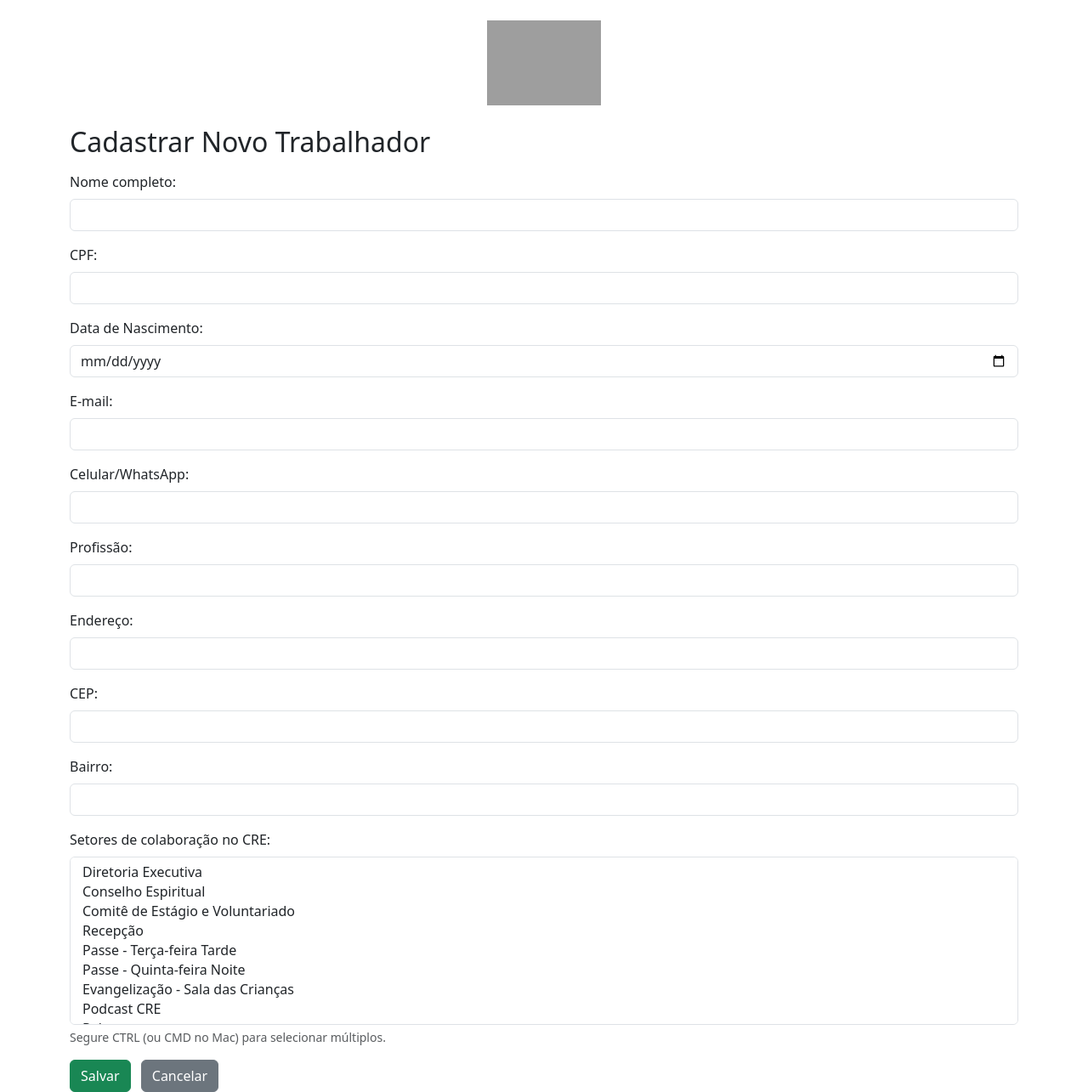
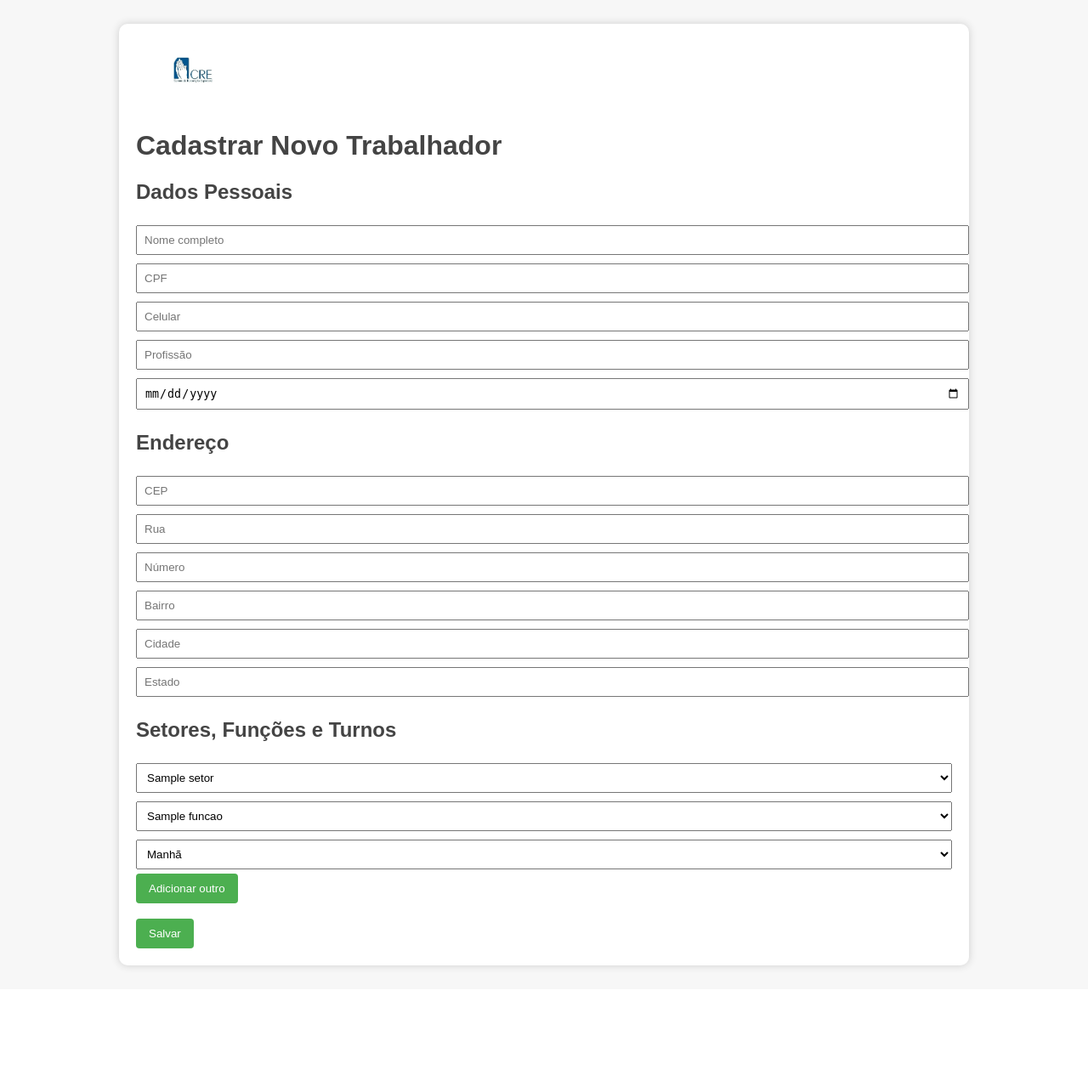
Before and after one commit to rdfranca/centro-espirita-app, a Flask app: page /cadastrar in a window 1280 px wide. Shown: the whole page at 85% size. After the commit the page ends 1142 px from the top, so only its background shows below. Run offline with Flask 3, Linux system fonts and the light colour scheme; a database or web service that is not in the repository returns one stand-in record (values such as "Sample title"); some libraries are stand-ins or nearby versions; grey boxes are pictures that could not be loaded.

Commit message:
Add files via upload

```diff
--- a/app_env.py
+++ b/app_env.py
@@ -1,10 +1,10 @@
+
 import os
 import psycopg2
 from flask import Flask, render_template, request, redirect
 
 app = Flask(__name__)
 
-# Conexão com o banco de dados PostgreSQL (Supabase)
 def conectar():
     return psycopg2.connect(
         host=os.getenv("DB_HOST"),
@@ -24,12 +24,15 @@ def buscar():
     conn = conectar()
     cursor = conn.cursor()
     cursor.execute("""
-        SELECT t.id, t.nome, t.cpf, t.celular, t.profissao, e.cep, e.rua, e.numero, e.bairro, e.cidade, e.estado,
-               ARRAY_AGG(s.nome) as setores
-        FROM trabalhadores t
-        LEFT JOIN enderecos e ON t.id = e.trabalhador_id
-        LEFT JOIN trabalhador_setor ts ON t.id = ts.trabalhador_id
-        LEFT JOIN setores s ON ts.setor_id = s.id
+        SELECT t.id, t.nome, t.cpf, t.celular, t.profissao, t.data_nascimento, e.cep, e.rua, e.numero, e.bairro, e.cidade, e.estado,
+               ARRAY_AGG(DISTINCT s.nome) AS setores,
+               ARRAY_AGG(DISTINCT f.nome) AS funcoes,
+               ARRAY_AGG(DISTINCT tsf.turno) AS turnos
+        FROM trabalhador t
+        LEFT JOIN endereco e ON t.id = e.trabalhador_id
+        LEFT JOIN trabalhador_setor_funcao tsf ON t.id = tsf.trabalhador_id
+        LEFT JOIN setor s ON tsf.setor_id = s.id
+        LEFT JOIN funcao f ON tsf.funcao_id = f.id
         WHERE t.nome ILIKE %s OR t.cpf ILIKE %s
         GROUP BY t.id, e.cep, e.rua, e.numero, e.bairro, e.cidade, e.estado
     """, (f"%{termo}%", f"%{termo}%"))
@@ -41,10 +44,12 @@ def buscar():
 def cadastrar():
     conn = conectar()
     cursor = conn.cursor()
-    cursor.execute("SELECT id, nome FROM setores ORDER BY nome")
+    cursor.execute("SELECT id, nome FROM setor ORDER BY nome")
     setores = cursor.fetchall()
+    cursor.execute("SELECT id, nome FROM funcao ORDER BY nome")
+    funcoes = cursor.fetchall()
     conn.close()
-    return render_template("cadastrar.html", setores=setores)
+    return render_template("cadastrar.html", setores=setores, funcoes=funcoes)
 
 @app.route("/inserir", methods=["POST"])
 def inserir():
@@ -53,7 +58,6 @@ def inserir():
     celular = request.form["celular"]
     profissao = request.form["profissao"]
     nascimento = request.form["nascimento"]
-    setores = request.form.getlist("setores")
 
     cep = request.form["cep"]
     rua = request.form["rua"]
@@ -66,86 +70,26 @@ def inserir():
     cursor = conn.cursor()
 
     cursor.execute("""
-        INSERT INTO trabalhadores (nome, cpf, celular, profissao, data_nascimento)
+        INSERT INTO trabalhador (nome, cpf, celular, profissao, data_nascimento)
         VALUES (%s, %s, %s, %s, %s)
         RETURNING id
     """, (nome, cpf, celular, profissao, nascimento))
     trabalhador_id = cursor.fetchone()[0]
 
     cursor.execute("""
-        INSERT INTO enderecos (trabalhador_id, cep, rua, numero, bairro, cidade, estado)
+        INSERT INTO endereco (trabalhador_id, cep, rua, numero, bairro, cidade, estado)
         VALUES (%s, %s, %s, %s, %s, %s, %s)
     """, (trabalhador_id, cep, rua, numero, bairro, cidade, estado))
 
-    for setor_id in setores:
+    setores = request.form.getlist("setores[]")
+    funcoes = request.form.getlist("funcoes[]")
+    turnos = request.form.getlist("turnos[]")
+
+    for setor_id, funcao_id, turno in zip(setores, funcoes, turnos):
         cursor.execute("""
-            INSERT INTO trabalhador_setor (trabalhador_id, setor_id)
-            VALUES (%s, %s)
-        """, (trabalhador_id, setor_id))
-
-    conn.commit()
-    conn.close()
-    return redirect("/")
-
-@app.route("/editar-form", methods=["POST"])
-def editar_form():
-    trabalhador_id = request.form["id"]
-    conn = conectar()
-    cursor = conn.cursor()
-
-    cursor.execute("SELECT id, nome, cpf, celular, profissao, data_nascimento FROM trabalhadores WHERE id = %s", (trabalhador_id,))
-    trabalhador = cursor.fetchone()
-
-    cursor.execute("SELECT * FROM enderecos WHERE trabalhador_id = %s", (trabalhador_id,))
-    endereco = cursor.fetchone()
-
-    cursor.execute("SELECT setor_id FROM trabalhador_setor WHERE trabalhador_id = %s", (trabalhador_id,))
-    setores_trabalhador = [row[0] for row in cursor.fetchall()]
-
-    cursor.execute("SELECT id, nome FROM setores ORDER BY nome")
-    todos_setores = cursor.fetchall()
-
-    conn.close()
-    return render_template("editar.html", trabalhador=trabalhador, endereco=endereco, setores_trabalhador=setores_trabalhador, todos_setores=todos_setores)
-
-@app.route("/editar", methods=["POST"])
-def editar():
-    trabalhador_id = request.form["id"]
-    nome = request.form["nome"]
-    cpf = request.form["cpf"]
-    celular = request.form["celular"]
-    profissao = request.form["profissao"]
-    nascimento = request.form["nascimento"]
-    setores = request.form.getlist("setores")
-
-    cep = request.form["cep"]
-    rua = request.form["rua"]
-    numero = request.form["numero"]
-    bairro = request.form["bairro"]
-    cidade = request.form["cidade"]
-    estado = request.form["estado"]
-
-    conn = conectar()
-    cursor = conn.cursor()
-
-    cursor.execute("""
-        UPDATE trabalhadores
-        SET nome=%s, cpf=%s, celular=%s, profissao=%s, data_nascimento=%s
-        WHERE id=%s
-    """, (nome, cpf, celular, profissao, nascimento, trabalhador_id))
-
-    cursor.execute("""
-        UPDATE enderecos
-        SET cep=%s, rua=%s, numero=%s, bairro=%s, cidade=%s, estado=%s
-        WHERE trabalhador_id=%s
-    """, (cep, rua, numero, bairro, cidade, estado, trabalhador_id))
-
-    cursor.execute("DELETE FROM trabalhador_setor WHERE trabalhador_id=%s", (trabalhador_id,))
-    for setor_id in setores:
-        cursor.execute("""
-            INSERT INTO trabalhador_setor (trabalhador_id, setor_id)
-            VALUES (%s, %s)
-        """, (trabalhador_id, setor_id))
+            INSERT INTO trabalhador_setor_funcao (trabalhador_id, setor_id, funcao_id, turno)
+            VALUES (%s, %s, %s, %s)
+        """, (trabalhador_id, setor_id, funcao_id, turno))
 
     conn.commit()
     conn.close()
--- a/requirements.txt
+++ b/requirements.txt
@@ -1,4 +1,3 @@
-flask
-mysql-connector-python
+Flask==2.3.3
 gunicorn
 psycopg2-binary
--- /dev/null
+++ b/templates/base.html
@@ -0,0 +1,25 @@
+
+<!DOCTYPE html>
+<html>
+<head>
+    <meta charset="UTF-8">
+    <title>Cadastro de Trabalhadores</title>
+    <style>
+        body { font-family: Arial, sans-serif; padding: 20px; background-color: #f7f7f7; }
+        header img { height: 60px; margin-bottom: 20px; }
+        .container { background: #fff; padding: 20px; border-radius: 10px; max-width: 960px; margin: auto; box-shadow: 0 0 10px #ccc; }
+        h1, h2 { color: #444; }
+        form input, form select { padding: 8px; margin: 5px 0; width: 100%; }
+        .btn { background-color: #4CAF50; color: white; border: none; padding: 10px 15px; border-radius: 4px; cursor: pointer; }
+        .btn:hover { background-color: #45a049; }
+    </style>
+</head>
+<body>
+    <div class="container">
+        <header>
+            <img src="/static/logo.png" alt="Logo">
+        </header>
+        {% block content %}{% endblock %}
+    </div>
+</body>
+</html>
--- a/templates/cadastrar.html
+++ b/templates/cadastrar.html
@@ -1,71 +1,52 @@
 
-<!DOCTYPE html>
-<html lang="pt-br">
-<head>
-  <meta charset="UTF-8">
-  <title>Cadastrar Trabalhador</title>
-  <meta name="viewport" content="width=device-width, initial-scale=1">
-  <link href="https://cdn.jsdelivr.net/npm/bootstrap@5.3.2/dist/css/bootstrap.min.css" rel="stylesheet">
-</head>
-<body class="container mt-4">
-  <div class="text-center">
-    <img src="{{ url_for('static', filename='logo_cre.png') }}" alt="Logo CRE" style="max-height: 100px;">
-  </div>
-  <h2 class="mt-4">Cadastrar Novo Trabalhador</h2>
-  <form action="/inserir" method="POST" class="mt-3">
-    <div class="mb-3">
-      <label for="nome" class="form-label">Nome completo:</label>
-      <input type="text" class="form-control" id="nome" name="nome" required>
+{% extends "base.html" %}
+{% block content %}
+<h1>Cadastrar Novo Trabalhador</h1>
+<form action="/inserir" method="POST">
+    <h2>Dados Pessoais</h2>
+    <input type="text" name="nome" placeholder="Nome completo" required>
+    <input type="text" name="cpf" placeholder="CPF" required>
+    <input type="text" name="celular" placeholder="Celular">
+    <input type="text" name="profissao" placeholder="Profissão">
+    <input type="date" name="nascimento" placeholder="Data de nascimento">
+
+    <h2>Endereço</h2>
+    <input type="text" name="cep" placeholder="CEP">
+    <input type="text" name="rua" placeholder="Rua">
+    <input type="text" name="numero" placeholder="Número">
+    <input type="text" name="bairro" placeholder="Bairro">
+    <input type="text" name="cidade" placeholder="Cidade">
+    <input type="text" name="estado" placeholder="Estado">
+
+    <h2>Setores, Funções e Turnos</h2>
+    <div id="vinculos">
+        <div class="vinculo">
+            <select name="setores[]">
+                {% for id, nome in setores %}
+                    <option value="{{ id }}">{{ nome }}</option>
+                {% endfor %}
+            </select>
+            <select name="funcoes[]">
+                {% for id, nome in funcoes %}
+                    <option value="{{ id }}">{{ nome }}</option>
+                {% endfor %}
+            </select>
+            <select name="turnos[]">
+                <option value="Manhã">Manhã</option>
+                <option value="Tarde">Tarde</option>
+                <option value="Noite">Noite</option>
+            </select>
+        </div>
     </div>
-    <div class="mb-3">
-      <label for="cpf" class="form-label">CPF:</label>
-      <input type="text" class="form-control" id="cpf" name="cpf" maxlength="20" required>
-    </div>
-    <div class="mb-3">
-      <label for="data_nascimento" class="form-label">Data de Nascimento:</label>
-      <input type="date" class="form-control" id="data_nascimento" name="data_nascimento">
-    </div>
-    <div class="mb-3">
-      <label for="email" class="form-label">E-mail:</label>
-      <input type="email" class="form-control" id="email" name="email">
-    </div>
-    <div class="mb-3">
-      <label for="celular" class="form-label">Celular/WhatsApp:</label>
-      <input type="text" class="form-control" id="celular" name="celular">
-    </div>
-    <div class="mb-3">
-      <label for="profissao" class="form-label">Profissão:</label>
-      <input type="text" class="form-control" id="profissao" name="profissao">
-    </div>
-    <div class="mb-3">
-      <label for="endereco" class="form-label">Endereço:</label>
-      <input type="text" class="form-control" id="endereco" name="endereco">
-    </div>
-    <div class="mb-3">
-      <label for="cep" class="form-label">CEP:</label>
-      <input type="text" class="form-control" id="cep" name="cep">
-    </div>
-    <div class="mb-3">
-      <label for="bairro" class="form-label">Bairro:</label>
-      <input type="text" class="form-control" id="bairro" name="bairro">
-    </div>
-    <div class="mb-3">
-      <label for="setores" class="form-label">Setores de colaboração no CRE:</label>
-      <select name="setores" multiple class="form-select" size="8">
-        <option value="Diretoria Executiva">Diretoria Executiva</option>
-        <option value="Conselho Espiritual">Conselho Espiritual</option>
-        <option value="Comitê de Estágio e Voluntariado">Comitê de Estágio e Voluntariado</option>
-        <option value="Recepção">Recepção</option>
-        <option value="Passe - Terça-feira Tarde">Passe - Terça-feira Tarde</option>
-        <option value="Passe - Quinta-feira Noite">Passe - Quinta-feira Noite</option>
-        <option value="Evangelização - Sala das Crianças">Evangelização - Sala das Crianças</option>
-        <option value="Podcast CRE">Podcast CRE</option>
-        <option value="Palestrante">Palestrante</option>
-      </select>
-      <div class="form-text">Segure CTRL (ou CMD no Mac) para selecionar múltiplos.</div>
-    </div>
-    <button type="submit" class="btn btn-success">Salvar</button>
-    <a href="/" class="btn btn-secondary ms-2">Cancelar</a>
-  </form>
-</body>
-</html>
+    <button type="button" class="btn" onclick="adicionarVinculo()">Adicionar outro</button>
+    <br><br>
+    <button type="submit" class="btn">Salvar</button>
+</form>
+<script>
+function adicionarVinculo() {
+    const container = document.getElementById("vinculos");
+    const div = document.querySelector(".vinculo").cloneNode(true);
+    container.appendChild(div);
+}
+</script>
+{% endblock %}
```
Also changed, not shown: templates/index.html (+9 -28 lines), templates/resultado.html (+16 -21 lines).
